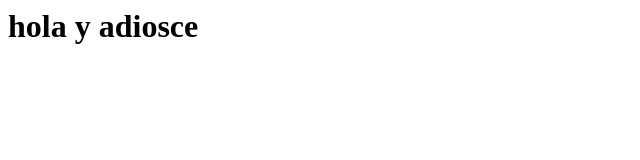
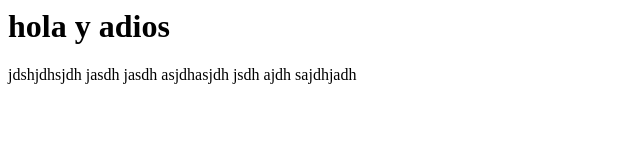
Before and after one commit to ebl0003/tercero, a plain HTML site: page index.html in a window 1280 px wide. Shown: the whole page, without its empty margins (0-640 px from the left). Drawn offline with Linux system fonts and the light colour scheme.

Commit message:
1 actualizar

```diff
--- a/index.html
+++ b/index.html
@@ -1 +1,2 @@
-<h1>hola y adiosce</h1>
+<h1>hola y adios</h1>
+<p>jdshjdhsjdh jasdh jasdh asjdhasjdh jsdh ajdh sajdhjadh</p>
```
